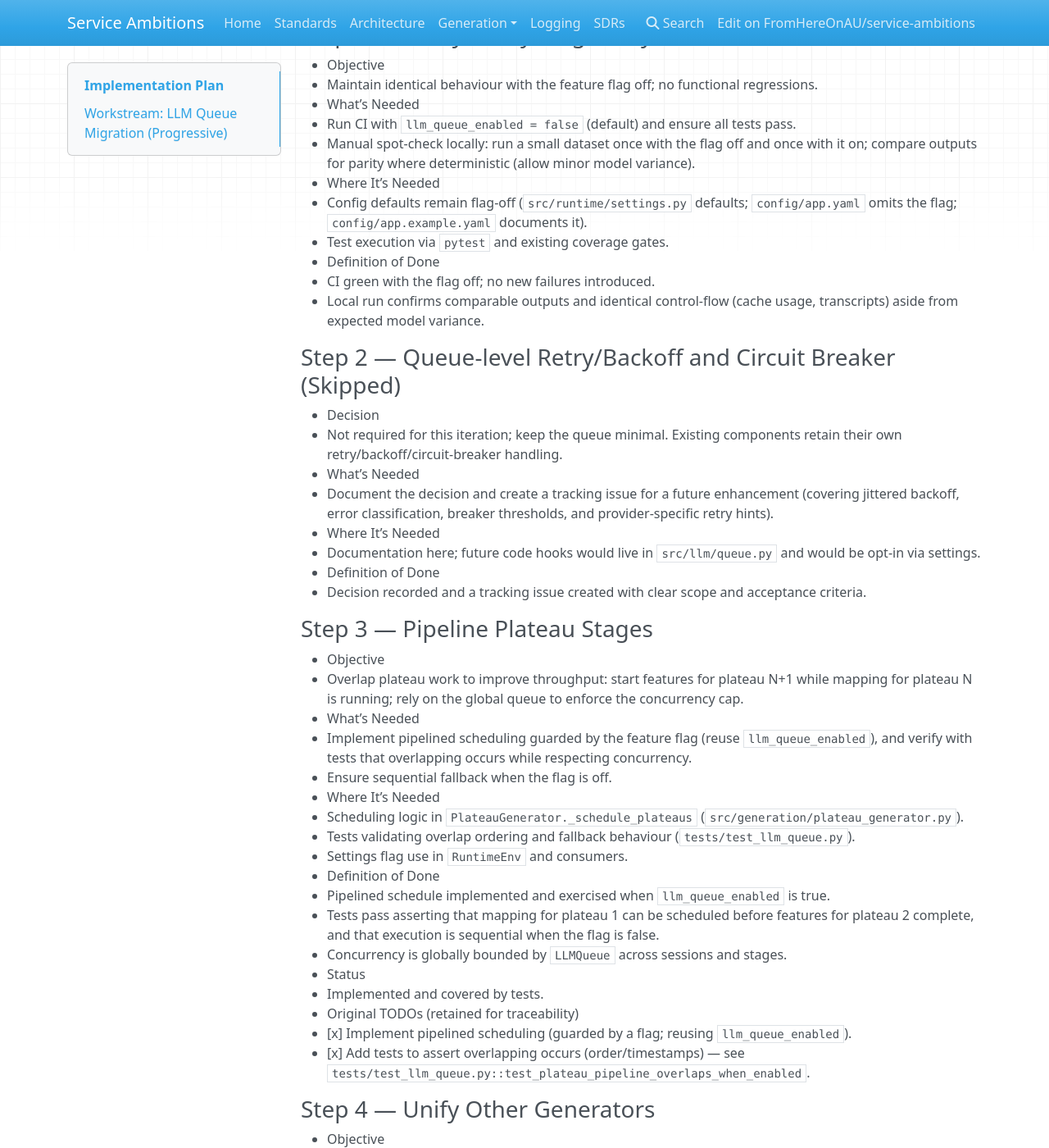
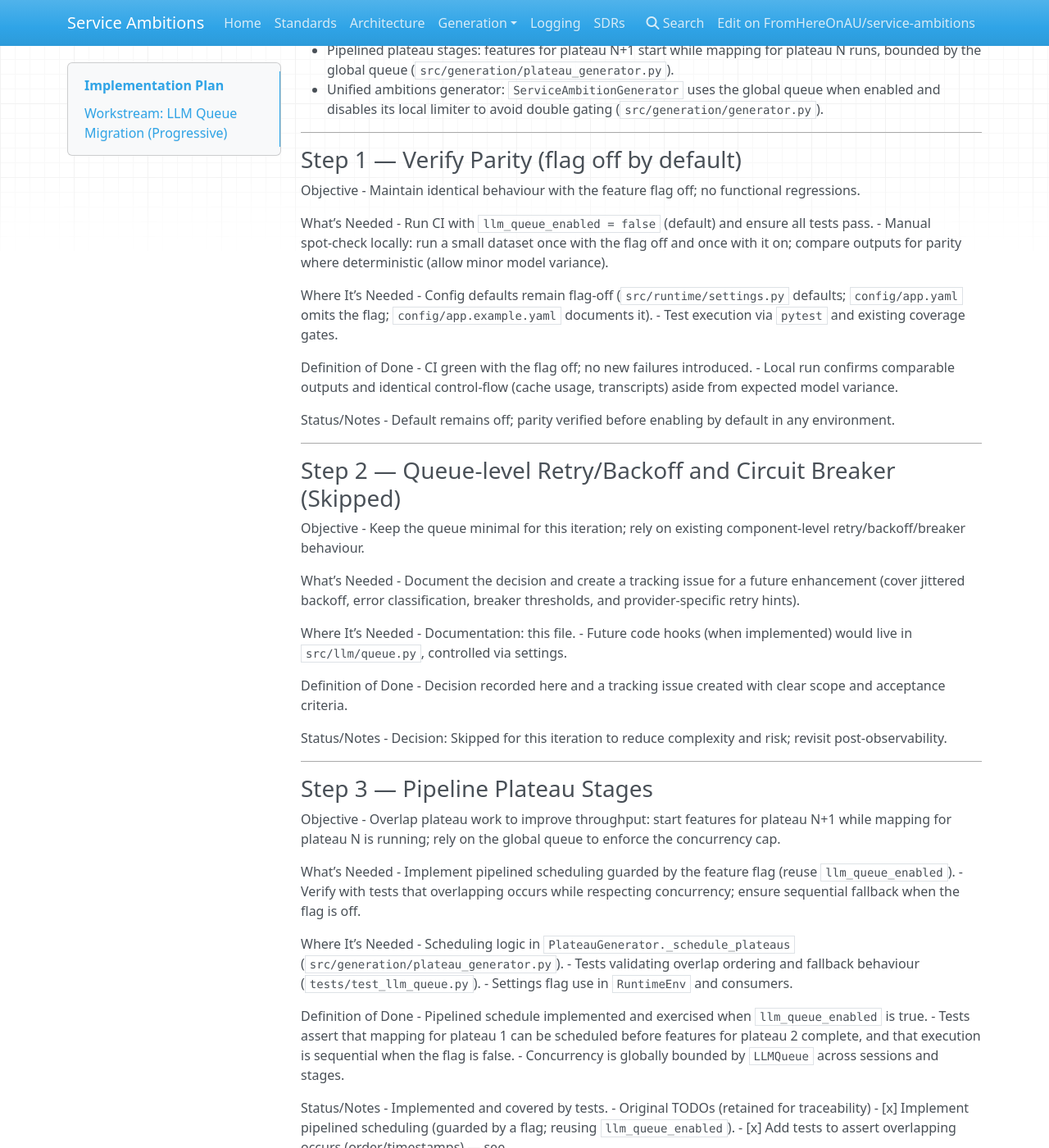
Before and after one commit to fenrick/service-ambitions, an MkDocs documentation site: the page built from docs/implementation_plan.md, in a window 1280 px wide and 1400 px high, scrolled down 694 px. Shown: the whole window at 82% size. Built offline with MkDocs 1.6.1, drawn with Linux system fonts in a browser that asks for light colours; nearby versions of some CDN libraries; some of the changed text lies outside the part shown.

Commit message:
docs: restructure implementation plan with consistent bullets, clear objectives, and explicit What/Where/DoD for each item; preserve content and add rollout/notes sections

```diff
--- a/docs/implementation_plan.md
+++ b/docs/implementation_plan.md
@@ -1,14 +1,22 @@
 # Implementation Plan
 
-This document consolidates implementation workstreams into a single plan with clear objectives, what’s needed, where it’s needed, and definitions of done. It currently incorporates the LLM Queue Migration workstream and can be extended with additional items as they are defined.
+This document consolidates implementation workstreams into a single plan with clear objectives and consistent per‑item structure: What’s Needed, Where It’s Needed, and Definitions of Done. It currently incorporates the LLM Queue Migration workstream and can be extended with additional items as they are defined.
+
+Conventions for each item in this plan:
+- Objective: outcome this item delivers and why it matters.
+- What’s Needed: concrete changes, tests, or decisions required.
+- Where It’s Needed: exact code paths, configs, or docs to touch.
+- Definition of Done: verifiable criteria that mark completion.
+- Status/Notes: current state, decisions, or traceability items.
 
 ---
 
 ## Workstream: LLM Queue Migration (Progressive)
 
-Introduce a global LLM execution queue with bounded concurrency while keeping the main processing line simple and stable. Each step is feature‑flagged and independently shippable.
+Objective
+- Introduce a global LLM execution queue with bounded concurrency while keeping the main processing line simple and stable. Each step is feature‑flagged and independently shippable.
 
-### Current Status
+### Current Status (Summary)
 
 - Done
   - Bounded queue: `src/llm/queue.py` introduces `LLMQueue` with concurrency gate and basic metrics (`llm_queue_inflight`, `llm_queue_submitted`, `llm_queue_completed`).
@@ -18,91 +26,136 @@
   - Pipelined plateau stages: features for plateau N+1 start while mapping for plateau N runs, bounded by the global queue (`src/generation/plateau_generator.py`).
   - Unified ambitions generator: `ServiceAmbitionGenerator` uses the global queue when enabled and disables its local limiter to avoid double gating (`src/generation/generator.py`).
 
+---
+
 ### Step 1 — Verify Parity (flag off by default)
 
-- Objective
-  - Maintain identical behaviour with the feature flag off; no functional regressions.
-- What’s Needed
-  - Run CI with `llm_queue_enabled = false` (default) and ensure all tests pass.
-  - Manual spot‑check locally: run a small dataset once with the flag off and once with it on; compare outputs for parity where deterministic (allow minor model variance).
-- Where It’s Needed
-  - Config defaults remain flag‑off (`src/runtime/settings.py` defaults; `config/app.yaml` omits the flag; `config/app.example.yaml` documents it).
-  - Test execution via `pytest` and existing coverage gates.
-- Definition of Done
-  - CI green with the flag off; no new failures introduced.
-  - Local run confirms comparable outputs and identical control‑flow (cache usage, transcripts) aside from expected model variance.
+Objective
+- Maintain identical behaviour with the feature flag off; no functional regressions.
+
+What’s Needed
+- Run CI with `llm_queue_enabled = false` (default) and ensure all tests pass.
+- Manual spot‑check locally: run a small dataset once with the flag off and once with it on; compare outputs for parity where deterministic (allow minor model variance).
+
+Where It’s Needed
+- Config defaults remain flag‑off (`src/runtime/settings.py` defaults; `config/app.yaml` omits the flag; `config/app.example.yaml` documents it).
+- Test execution via `pytest` and existing coverage gates.
+
+Definition of Done
+- CI green with the flag off; no new failures introduced.
+- Local run confirms comparable outputs and identical control‑flow (cache usage, transcripts) aside from expected model variance.
+
+Status/Notes
+- Default remains off; parity verified before enabling by default in any environment.
+
+---
 
 ### Step 2 — Queue‑level Retry/Backoff and Circuit Breaker (Skipped)
 
-- Decision
-  - Not required for this iteration; keep the queue minimal. Existing components retain their own retry/backoff/circuit‑breaker handling.
-- What’s Needed
-  - Document the decision and create a tracking issue for a future enhancement (covering jittered backoff, error classification, breaker thresholds, and provider‑specific retry hints).
-- Where It’s Needed
-  - Documentation here; future code hooks would live in `src/llm/queue.py` and would be opt‑in via settings.
-- Definition of Done
-  - Decision recorded and a tracking issue created with clear scope and acceptance criteria.
+Objective
+- Keep the queue minimal for this iteration; rely on existing component‑level retry/backoff/breaker behaviour.
+
+What’s Needed
+- Document the decision and create a tracking issue for a future enhancement (cover jittered backoff, error classification, breaker thresholds, and provider‑specific retry hints).
+
+Where It’s Needed
+- Documentation: this file.
+- Future code hooks (when implemented) would live in `src/llm/queue.py`, controlled via settings.
+
+Definition of Done
+- Decision recorded here and a tracking issue created with clear scope and acceptance criteria.
+
+Status/Notes
+- Decision: Skipped for this iteration to reduce complexity and risk; revisit post‑observability.
+
+---
 
 ### Step 3 — Pipeline Plateau Stages
 
-- Objective
-  - Overlap plateau work to improve throughput: start features for plateau N+1 while mapping for plateau N is running; rely on the global queue to enforce the concurrency cap.
-- What’s Needed
-  - Implement pipelined scheduling guarded by the feature flag (reuse `llm_queue_enabled`), and verify with tests that overlapping occurs while respecting concurrency.
-  - Ensure sequential fallback when the flag is off.
-- Where It’s Needed
-  - Scheduling logic in `PlateauGenerator._schedule_plateaus` (`src/generation/plateau_generator.py`).
-  - Tests validating overlap ordering and fallback behaviour (`tests/test_llm_queue.py`).
-  - Settings flag use in `RuntimeEnv` and consumers.
-- Definition of Done
-  - Pipelined schedule implemented and exercised when `llm_queue_enabled` is true.
-  - Tests pass asserting that mapping for plateau 1 can be scheduled before features for plateau 2 complete, and that execution is sequential when the flag is false.
-  - Concurrency is globally bounded by `LLMQueue` across sessions and stages.
-- Status
-  - Implemented and covered by tests.
+Objective
+- Overlap plateau work to improve throughput: start features for plateau N+1 while mapping for plateau N is running; rely on the global queue to enforce the concurrency cap.
+
+What’s Needed
+- Implement pipelined scheduling guarded by the feature flag (reuse `llm_queue_enabled`).
+- Verify with tests that overlapping occurs while respecting concurrency; ensure sequential fallback when the flag is off.
+
+Where It’s Needed
+- Scheduling logic in `PlateauGenerator._schedule_plateaus` (`src/generation/plateau_generator.py`).
+- Tests validating overlap ordering and fallback behaviour (`tests/test_llm_queue.py`).
+- Settings flag use in `RuntimeEnv` and consumers.
+
+Definition of Done
+- Pipelined schedule implemented and exercised when `llm_queue_enabled` is true.
+- Tests assert that mapping for plateau 1 can be scheduled before features for plateau 2 complete, and that execution is sequential when the flag is false.
+- Concurrency is globally bounded by `LLMQueue` across sessions and stages.
+
+Status/Notes
+- Implemented and covered by tests.
 - Original TODOs (retained for traceability)
   - [x] Implement pipelined scheduling (guarded by a flag; reusing `llm_queue_enabled`).
   - [x] Add tests to assert overlapping occurs (order/timestamps) — see `tests/test_llm_queue.py::test_plateau_pipeline_overlaps_when_enabled`.
 
+---
+
 ### Step 4 — Unify Other Generators
 
-- Objective
-  - Route all generator LLM calls through the shared queue to centralise concurrency and observability; disable local limiters when the global queue is active to avoid double gating.
-- What’s Needed
-  - Integrate ambitions generation with the global queue and remove or bypass local concurrency controls under the flag.
-- Where It’s Needed
-  - `ServiceAmbitionGenerator` in `src/generation/generator.py` (routing via `RuntimeEnv.instance().llm_queue` and disabling local limiter when the flag is on).
-- Definition of Done
-  - Ambitions generator uses the global queue when enabled and behaves identically when disabled.
-- Status
-  - Done.
+Objective
+- Route all generator LLM calls through the shared queue to centralise concurrency and observability; disable local limiters when the global queue is active to avoid double gating.
+
+What’s Needed
+- Integrate ambitions generation with the global queue and remove or bypass local concurrency controls under the flag.
+
+Where It’s Needed
+- `ServiceAmbitionGenerator` in `src/generation/generator.py` (routing via `RuntimeEnv.instance().llm_queue` and disabling local limiter when the flag is on).
+
+Definition of Done
+- Ambitions generator uses the global queue when enabled and behaves identically when disabled.
+
+Status/Notes
+- Done.
+
+---
 
 ### Step 5 — Observability and Tuning
 
-- Objective
-  - Provide actionable visibility into queue health and stage throughput to tune concurrency and respect provider rate limits.
-- What’s Needed
-  - Metrics: expand beyond the existing inflight/submitted/completed to include latency histograms and per‑stage counters (labels include `stage`, `model_name`, `service_id`).
-  - Spans: ensure queue and call spans include key attributes for easy correlation in Logfire.
-  - Guidance: add brief operational notes on sizing `llm_queue_concurrency` vs provider limits and expected throughput.
-- Where It’s Needed
-  - Metrics/span additions in `src/llm/queue.py` and call‑sites that set `LLMTaskMeta` (e.g., `src/core/conversation.py`, `src/generation/generator.py`).
-  - Documentation updates in this file and, optionally, `docs/runtime-architecture.md`.
-- Definition of Done
-  - Histogram metrics available per stage; counters reflect per‑stage volumes; spans carry attributes for root‑cause analysis.
-  - Short “tuning” section documented with recommendations and safe defaults.
-- Status
-  - Partially done (basic counters/gauge present); latency histograms and guidance to be added.
+Objective
+- Provide actionable visibility into queue health and stage throughput to tune concurrency and respect provider rate limits.
 
-### Enablement Checklist
+What’s Needed
+- Metrics: expand beyond the existing inflight/submitted/completed to include latency histograms and per‑stage counters (labels include `stage`, `model_name`, `service_id`).
+- Spans: ensure queue and call spans include key attributes for easy correlation in Logfire.
+- Guidance: add brief operational notes on sizing `llm_queue_concurrency` vs provider limits and expected throughput.
 
-- What’s Needed
-  - Turn on the feature flag and set a safe concurrency value for your provider/account limits.
-  - Validate rate‑limit compliance and end‑to‑end throughput under load.
-- Where It’s Needed
-  - Config: set in `config/app.yaml` (or environment via `SA_LLM_QUEUE_ENABLED`, `SA_LLM_QUEUE_CONCURRENCY`). See commented examples in `config/app.example.yaml`.
-  - Runtime: ensure `RuntimeEnv.initialize` is called with loaded settings (already in place).
-- Definition of Done
-  - `llm_queue_enabled: true` with tuned `llm_queue_concurrency` shipped.
-  - Provider rate limits observed (no throttling/HTTP 429s sustained during steady‑state).
-  - Throughput and error rates monitored; concurrency adjusted as needed.
+Where It’s Needed
+- Metrics/span additions in `src/llm/queue.py` and call‑sites that set `LLMTaskMeta` (e.g., `src/core/conversation.py`, `src/generation/generator.py`).
+- Documentation updates in this file and, optionally, `docs/runtime-architecture.md`.
+
+Definition of Done
+- Histogram metrics available per stage; counters reflect per‑stage volumes; spans carry attributes for root‑cause analysis.
+- Short “tuning” section documented with recommendations and safe defaults.
+
+Status/Notes
+- Partially done (basic counters/gauge present); latency histograms and guidance to be added.
+
+---
+
+### Enablement Checklist (Rollout)
+
+Objective
+- Safely enable the global queue under real workloads while respecting rate limits and maintaining parity.
+
+What’s Needed
+- Turn on the feature flag and set a safe concurrency value for your provider/account limits.
+- Validate rate‑limit compliance and end‑to‑end throughput under load.
+
+Where It’s Needed
+- Config: set in `config/app.yaml` (or environment via `SA_LLM_QUEUE_ENABLED`, `SA_LLM_QUEUE_CONCURRENCY`). See commented examples in `config/app.example.yaml`.
+- Runtime: ensure `RuntimeEnv.initialize` is called with loaded settings (already in place).
+
+Definition of Done
+- `llm_queue_enabled: true` with tuned `llm_queue_concurrency` shipped.
+- Provider rate limits observed (no throttling/HTTP 429s sustained during steady‑state).
+- Throughput and error rates monitored; concurrency adjusted as needed.
+
+Status/Notes
+- Proceed via staged rollout: dev → staging → production, with observability checks at each stage.
```
